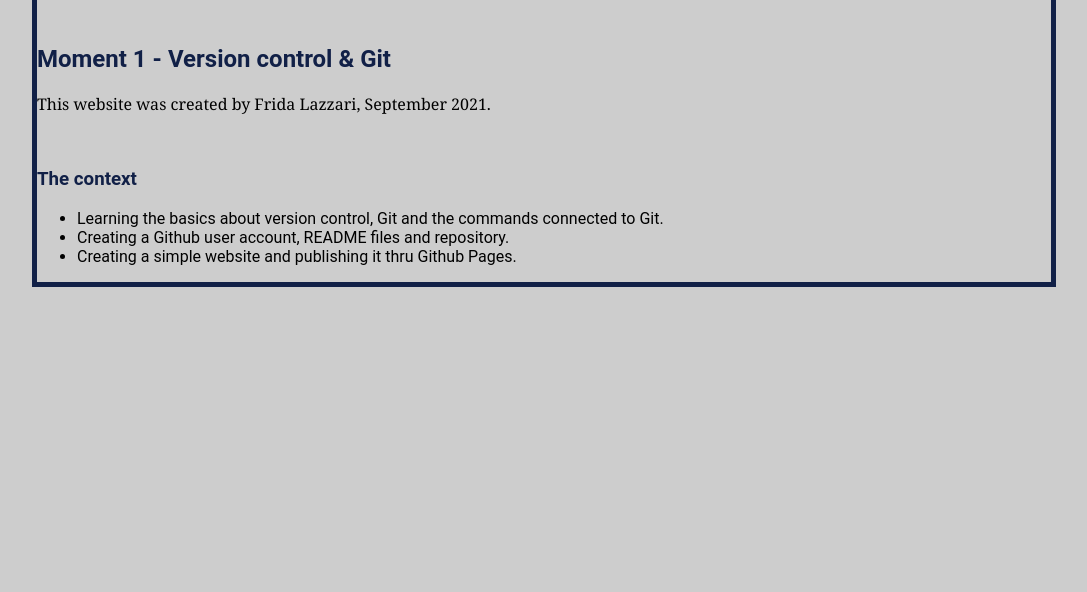
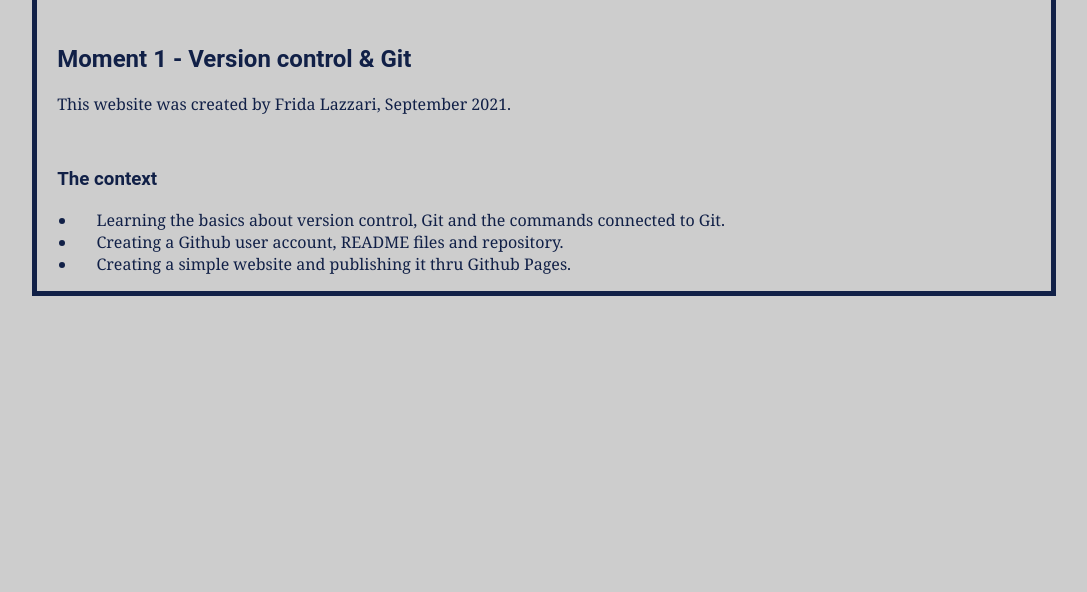
Before and after one commit to frla1901/dt173g_moment1, a plain HTML site: page index.html in a window 1280 px wide. Shown: the part 208-800 px from the top of the page, without its empty margins (96-1183 px from the left). Drawn offline with Linux system fonts and the light colour scheme.

Commit message:
Small changes to stylesheet

```diff
--- a/css/style.css
+++ b/css/style.css
@@ -16,10 +16,14 @@
 h4,
 h5,
 h6 {
-color:rgba(17, 32, 71, 1);
+    padding-left: 2%;
+    color:rgba(17, 32, 71, 1);
 }
 
-p {
+p,
+li {
+    padding-left: 2%;
     font-family: Georgia, 'Times New Roman', Times, serif;
     font-size: 16px;
+    color:rgba(17, 32, 71, 1);
 }
```
